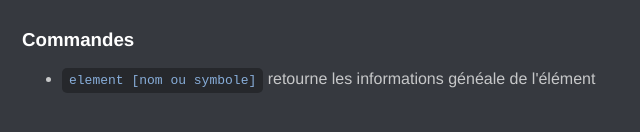
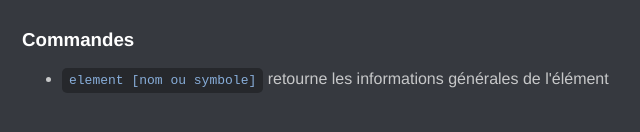
Before and after one commit to arthaud-proust-archive/physic-bot, a website: page web/app.html in a window 1280 px wide. Shown: the part 274-406 px from the top of the page, 28-668 px from the left. Drawn offline with Linux system fonts and the light colour scheme; files that its build step writes are made by us from their sources.

Commit message:
fix page

```diff
--- a/web/app.html
+++ b/web/app.html
@@ -14,7 +14,7 @@
     <section>
         <h3>Commandes</h3>
         <ul>
-            <li><code>element [nom ou symbole]</code> retourne les informations généale de l'élément</li>
+            <li><code>element [nom ou symbole]</code> retourne les informations générales de l'élément</li>
         </ul>
     </section>
 </body>
```
